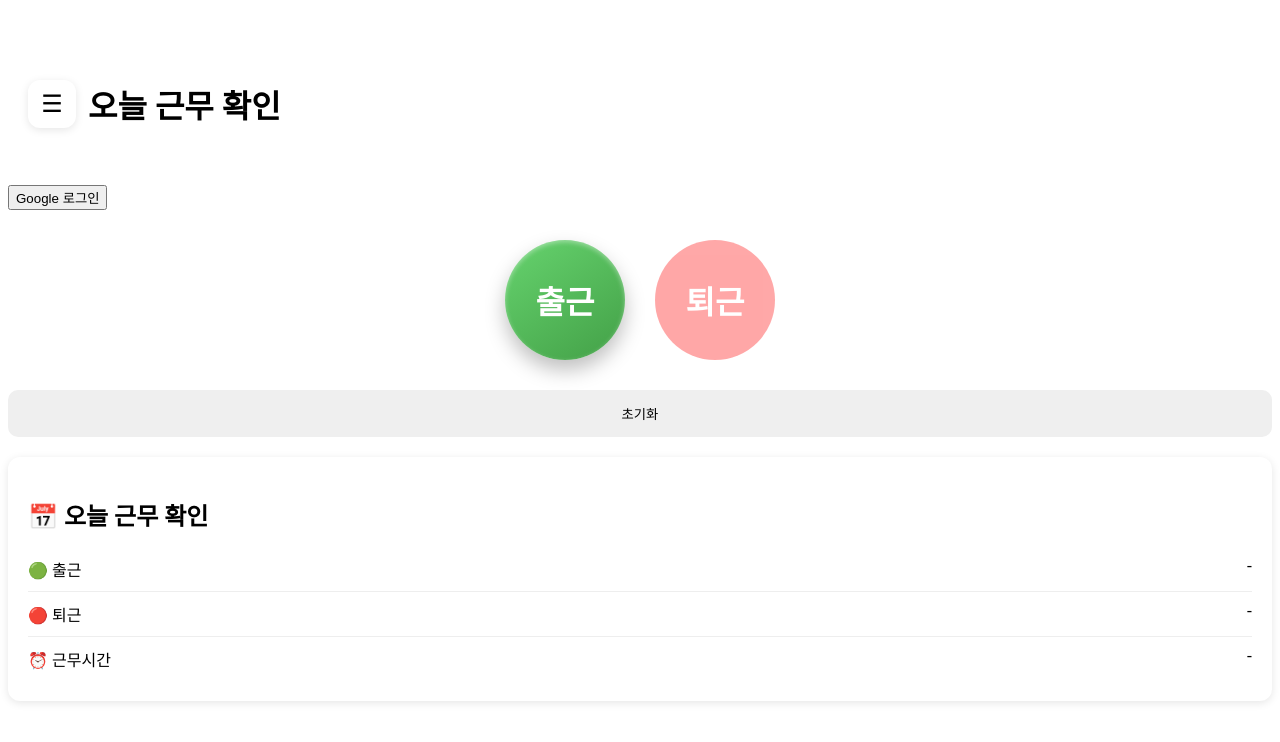
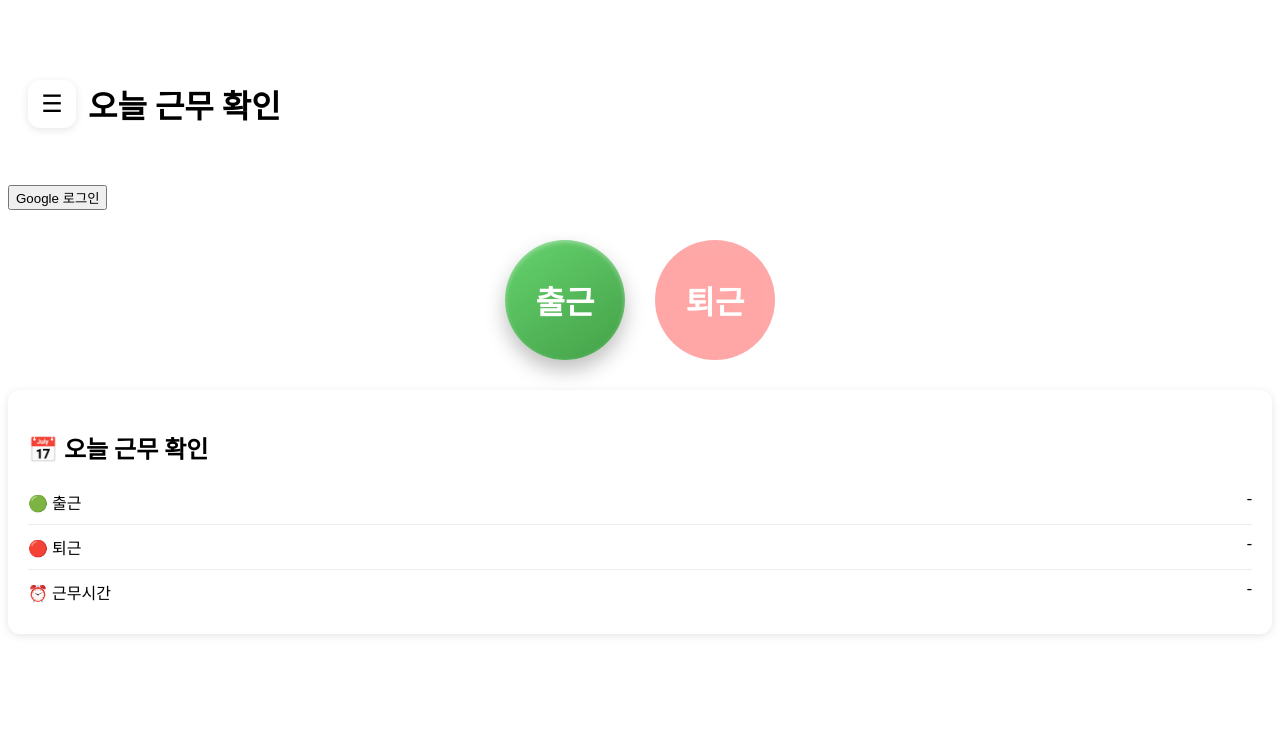
Before and after one commit to yubin000428/attendance-app, a Vue app: page / in a window 1280 px wide. Shown: the top 742 px of the page. Built offline with nearby package versions, Linux system fonts and the light colour scheme; no server answers.

Commit message:
초기화버튼 삭제

```diff
--- a/src/views/TodayView.vue
+++ b/src/views/TodayView.vue
@@ -60,12 +60,6 @@ onMounted(() => {
         퇴근
       </button>
     </div>
-
-      <button
-        class="reset-btn"
-      >
-        초기화
-      </button>
 
       <div class="work-card">
       <h2>📅 오늘 근무 확인</h2>
```
